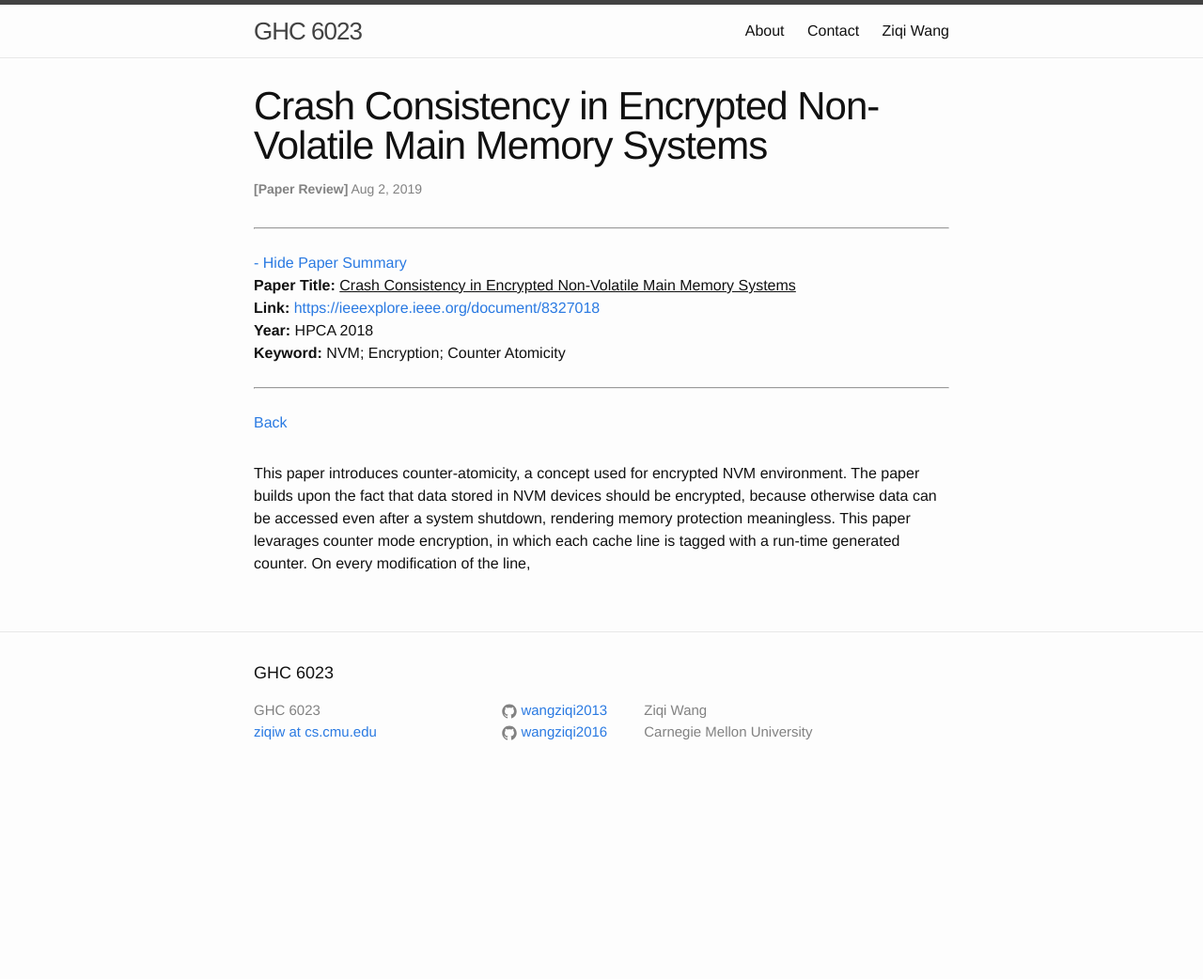
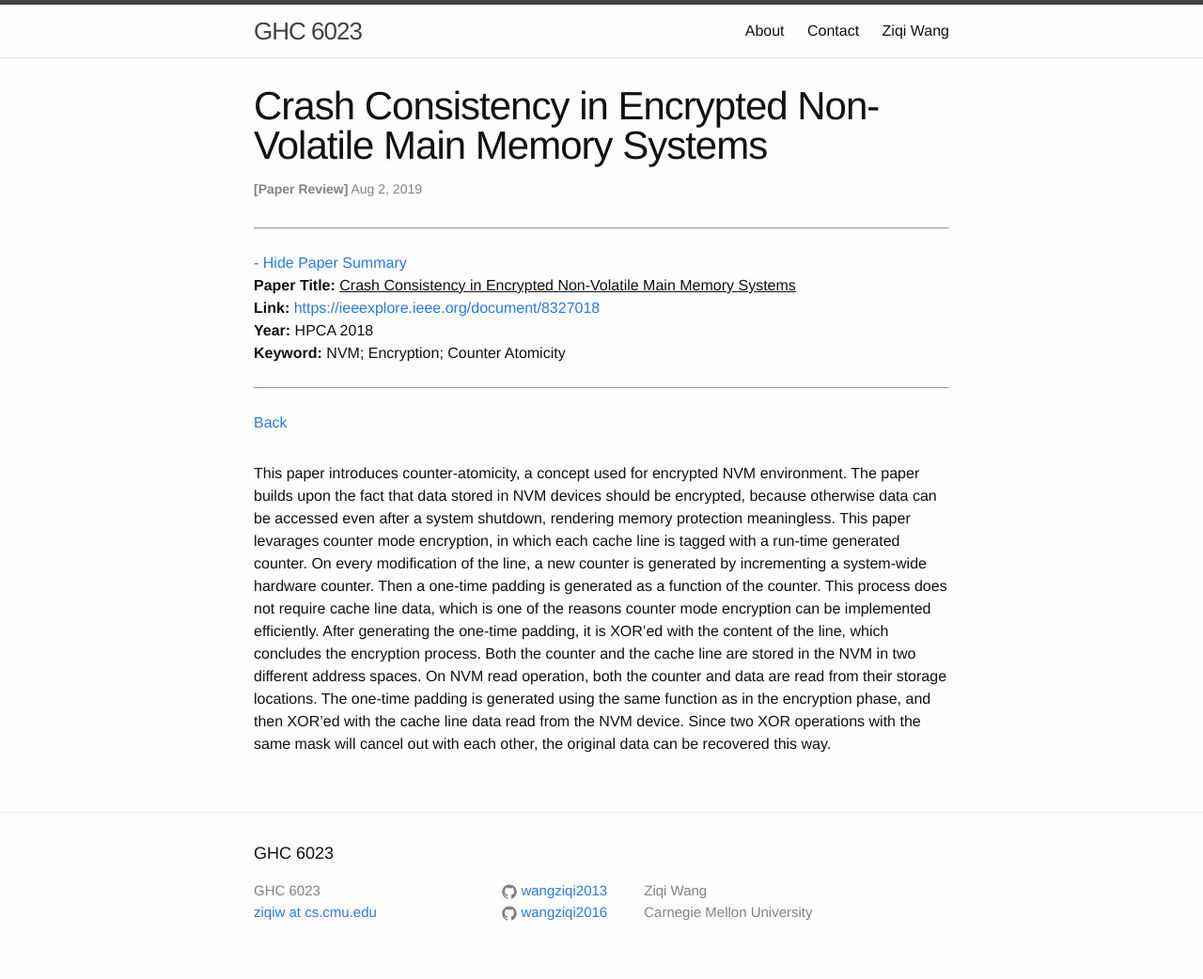
Before and after one commit to wangziqi2013/wangziqi2013.github.io, a Jekyll site: the page built from _posts/2019-08-02-crash-consistency-in-encrypted.markdown, in a window 1280 px wide. Shown: the whole page at 94% size. Built offline with Jekyll 4.4.1, drawn with Linux system fonts in a browser that asks for light colours; before the commit the page ends 900 px from its top, so only the background shows below that.

Commit message:
Working on counter mode enc

```diff
--- a/_posts/2019-08-02-crash-consistency-in-encrypted.markdown
+++ b/_posts/2019-08-02-crash-consistency-in-encrypted.markdown
@@ -16,4 +16,11 @@ version_mgmt:
 This paper introduces counter-atomicity, a concept used for encrypted NVM environment. The paper builds upon the fact
 that data stored in NVM devices should be encrypted, because otherwise data can be accessed even after a system shutdown,
 rendering memory protection meaningless. This paper levarages counter mode encryption, in which each cache line is tagged
-with a run-time generated counter. On every modification of the line,
+with a run-time generated counter. On every modification of the line, a new counter is generated by incrementing a system-wide
+hardware counter. Then a one-time padding is generated as a function of the counter. This process does not require cache
+line data, which is one of the reasons counter mode encryption can be implemented efficiently. After generating the one-time
+padding, it is XOR'ed with the content of the line, which concludes the encryption process. Both the counter and the cache
+line are stored in the NVM in two different address spaces. On NVM read operation, both the counter and data are read
+from their storage locations. The one-time padding is generated using the same function as in the encryption phase, and then
+XOR'ed with the cache line data read from the NVM device. Since two XOR operations with the same mask will cancel out with
+each other, the original data can be recovered this way.
```
